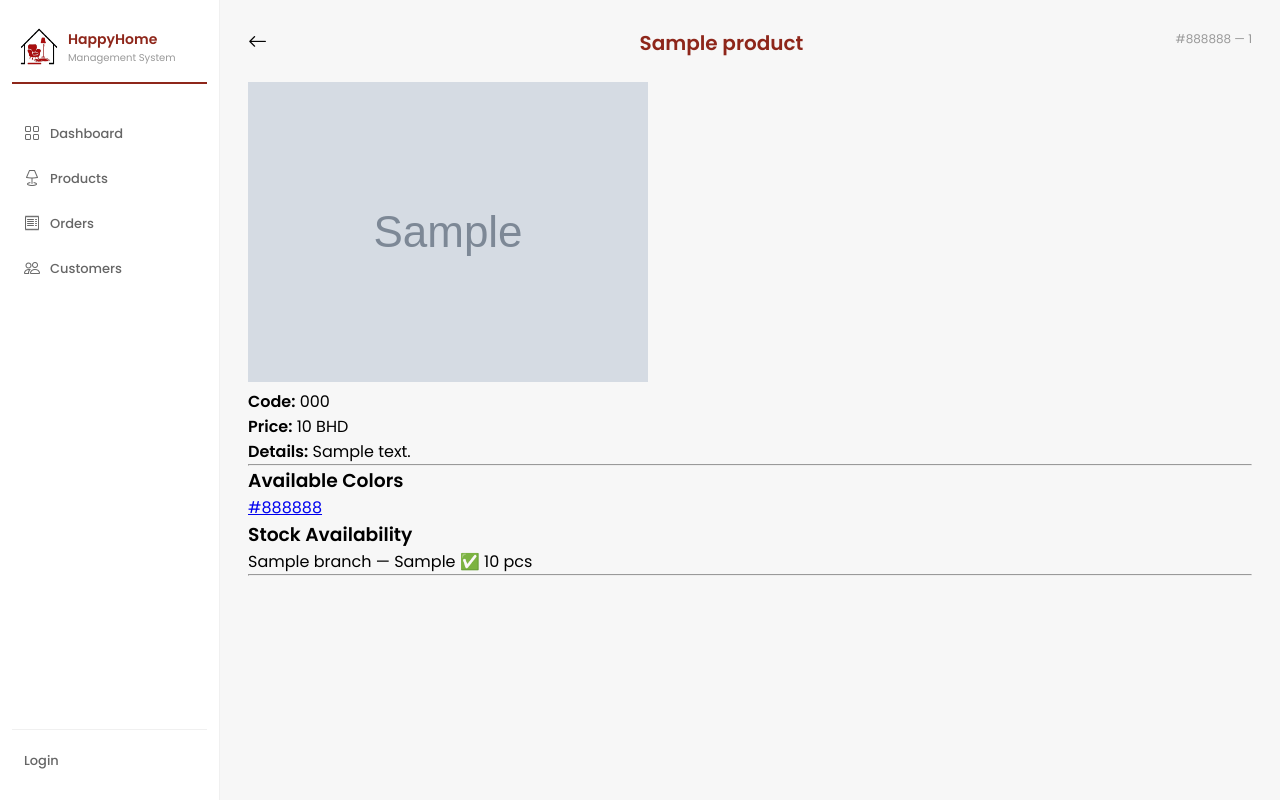
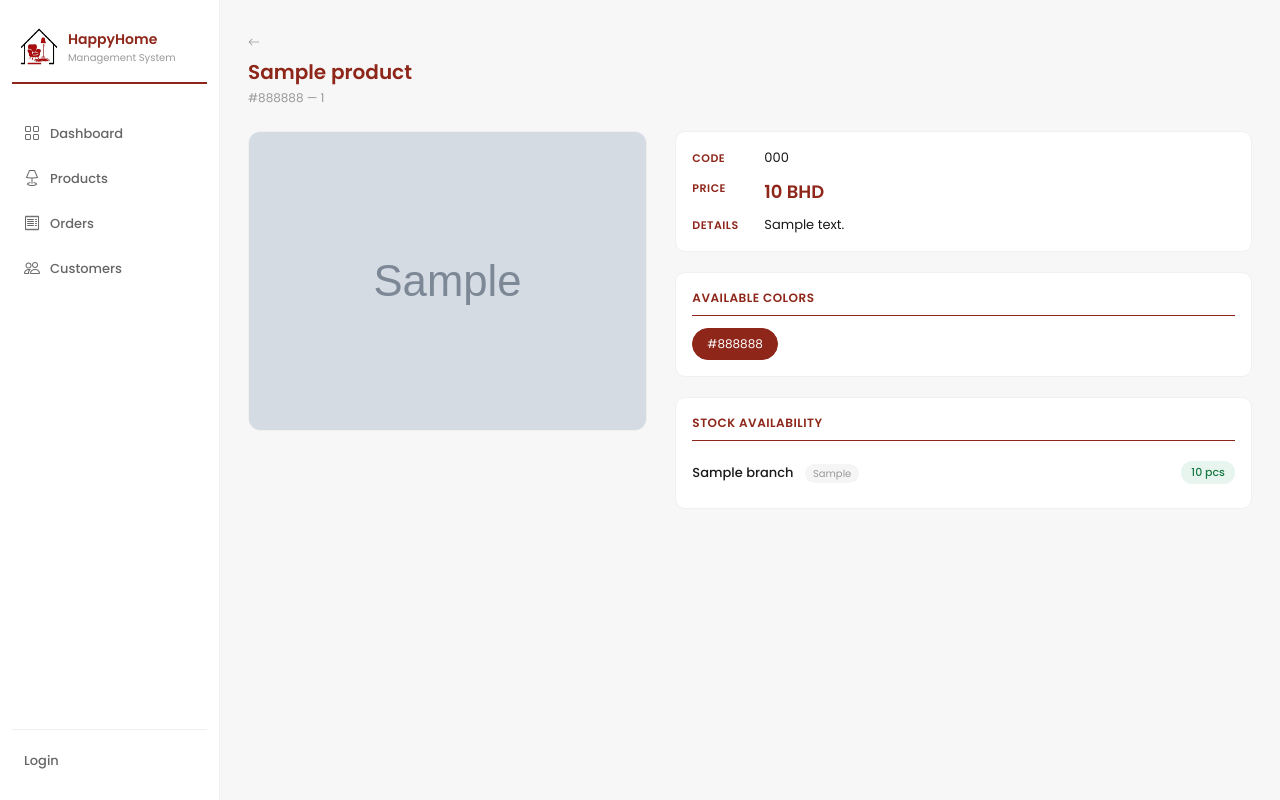
Before and after one commit to imryms/furniture-store-system, a Django app: template store/templates/products/product_detail.html in a window 1280 px wide. Run offline with Django 3.2, Linux system fonts and the light colour scheme; the template is opened without the code that fills it: most values are stand-ins (such as "Sample title", 1, 10 or a date in 2020); grey boxes marked "Sample" are stand-in pictures.

Commit message:
Style to product details

```diff
--- a/static/css/pages.css
+++ b/static/css/pages.css
@@ -589,3 +589,115 @@
     background: #8e261a;
     color: #fff;
 }
+
+.back-link {
+    display: inline-flex;
+    align-items: center;
+    gap: 6px;
+    font-size: 12px;
+    color: #999;
+    text-decoration: none;
+    margin-bottom: 6px;
+}
+.back-link:hover { color: #8e261a; }
+
+.detail-layout {
+    display: flex;
+    gap: 28px;
+    align-items: flex-start;
+}
+
+.detail-img img {
+    width: 100%;
+    max-width: 400px;
+    height: 300px;
+    object-fit: contain;
+    border-radius: 12px;
+    border: 1px solid #f0f0f0;
+    background: #fafafa;
+}
+
+.detail-info {
+    flex: 1;
+    display: flex;
+    flex-direction: column;
+    gap: 20px;
+}
+
+.detail-meta {
+    background: #fff;
+    border: 1px solid #f0f0f0;
+    border-radius: 10px;
+    padding: 16px;
+    display: flex;
+    flex-direction: column;
+    gap: 10px;
+}
+
+.meta-row {
+    display: flex;
+    gap: 12px;
+    font-size: 13px;
+    align-items: flex-start;
+}
+.meta-label {
+    font-weight: 600;
+    color: #8e261a;
+    min-width: 60px;
+    font-size: 11px;
+    text-transform: uppercase;
+    letter-spacing: 0.5px;
+    padding-top: 2px;
+}
+.meta-value { color: #1a1a1a; flex: 1; }
+.meta-value.product-price { font-size: 18px; font-weight: 600; color: #8e261a; }
+
+.detail-section {
+    background: #fff;
+    border: 1px solid #f0f0f0;
+    border-radius: 10px;
+    padding: 16px;
+}
+
+.detail-section-title {
+    font-size: 12px;
+    font-weight: 600;
+    color: #8e261a;
+    text-transform: uppercase;
+    letter-spacing: 0.5px;
+    margin-bottom: 12px;
+    padding-bottom: 8px;
+    border-bottom: 1.5px solid #8e261a;
+}
+
+.colors { display: flex; gap: 8px; flex-wrap: wrap; }
+
+.color-btn {
+    padding: 6px 14px;
+    border-radius: 20px;
+    border: 1.5px solid #e8e8e8;
+    text-decoration: none;
+    font-size: 12px;
+    color: #666;
+    transition: all 0.15s;
+}
+.color-btn:hover { border-color: #8e261a; color: #8e261a; }
+.color-btn.active { background: #8e261a; color: #fff; border-color: #8e261a; }
+
+.stock-row {
+    display: flex;
+    align-items: center;
+    justify-content: space-between;
+    padding: 8px 0;
+    border-bottom: 1px solid #f5f5f5;
+    font-size: 13px;
+}
+.stock-row:last-child { border: none; }
+.stock-branch { font-weight: 500; color: #1a1a1a; margin-right: 8px; }
+.stock-type {
+    font-size: 10px;
+    color: #999;
+    background: #f5f5f5;
+    padding: 2px 8px;
+    border-radius: 20px;
+}
--- a/store/templates/products/product_detail.html
+++ b/store/templates/products/product_detail.html
@@ -3,29 +3,40 @@
 {% block content %}
 
 <div class="page-header">
-    <a href="/products/" style="text-decoration: none;">
-    <i class="bi bi-arrow-left" style="color: #000; font-size: 1.2rem;"></i>
+    <div>
+        <a href="/products/" class="back-link">
+            <i class="bi bi-arrow-left"></i>
         </a>
         <h1>{{ product.product.name }}</h1>
         <p>{{ product.color }} — {{ product.size }}</p>
+    </div>
 </div>
 
 <div class="detail-layout">
 
     <div class="detail-img">
-        {% if product.image %}
-            <img src="{{ product.image.url }}" alt="{{ product.product.name }}" width="400">
-        {% endif %}
+            <img src="{{ product.image.url }}" alt="{{ product.product.name }}">
     </div>
 
     <div class="detail-info">
-        <p><strong>Code:</strong> {{ product.code }}</p>
-        <p><strong>Price:</strong> {{ product.price }} BHD</p>
-        <p><strong>Details:</strong> {{ product.product.product_details }}</p>
 
-        <hr>
+        <div class="detail-meta">
+            <div class="meta-row">
+                <span class="meta-label">Code</span>
+                <span class="meta-value">{{ product.code }}</span>
+            </div>
+            <div class="meta-row">
+                <span class="meta-label">Price</span>
+                <span class="meta-value product-price">{{ product.price }} BHD</span>
+            </div>
+            <div class="meta-row">
+                <span class="meta-label">Details</span>
+                <span class="meta-value">{{ product.product.product_details }}</span>
+            </div>
+        </div>
 
-        <h3>Available Colors</h3>
+        <div class="detail-section">
+            <h3 class="detail-section-title">Available Colors</h3>
             <div class="colors">
                 {% for variant in variants %}
                 <a href="{% url 'product_detail' variant.id %}"
@@ -34,22 +45,26 @@
                 </a>
                 {% endfor %}
             </div>
+        </div>
 
-        <h3>Stock Availability</h3>
+        <div class="detail-section">
+            <h3 class="detail-section-title">Stock Availability</h3>
             {% for s in stocks %}
             <div class="stock-row">
-            <span>{{ s.branch }} — {{ s.location_type }}</span>
+                <div>
+                    <span class="stock-branch">{{ s.branch }}</span>
+                    <span class="stock-type">{{ s.location_type }}</span>
+                </div>
                 {% if s.quantity > 0 %}
-                <span class="available">✅ {{ s.quantity }} pcs</span>
+                    <span class="badge badge-paid">{{ s.quantity }} pcs</span>
                 {% else %}
-                <span class="unavailable">❌ Out of Stock</span>
+                    <span class="badge badge-unpaid">Out of Stock</span>
                 {% endif %}
             </div>
             {% endfor %}
-
-        <hr>
         </div>
 
     </div>
+</div>
 
 {% endblock %}
```
Lines whose indentation alone changed are shown as unchanged.
